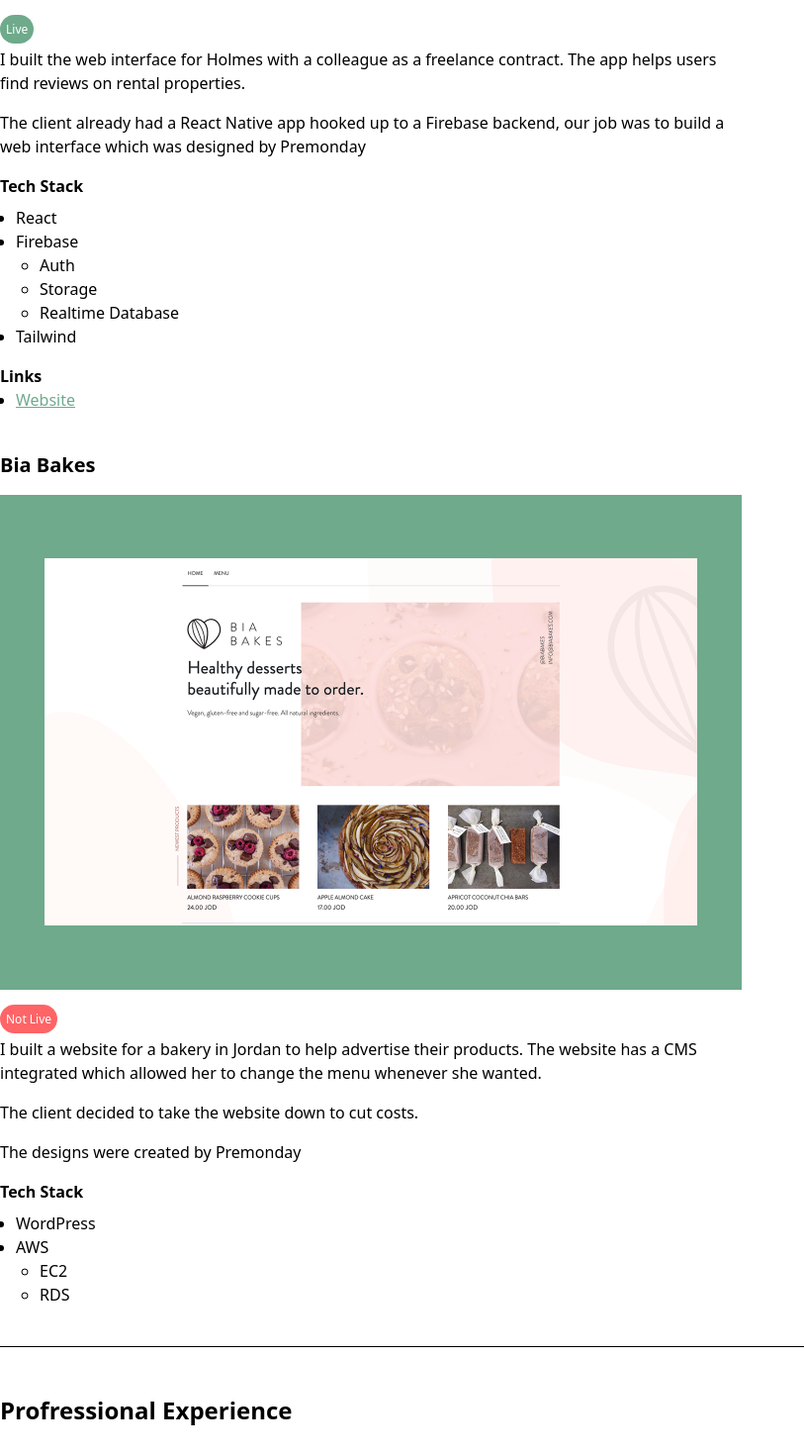
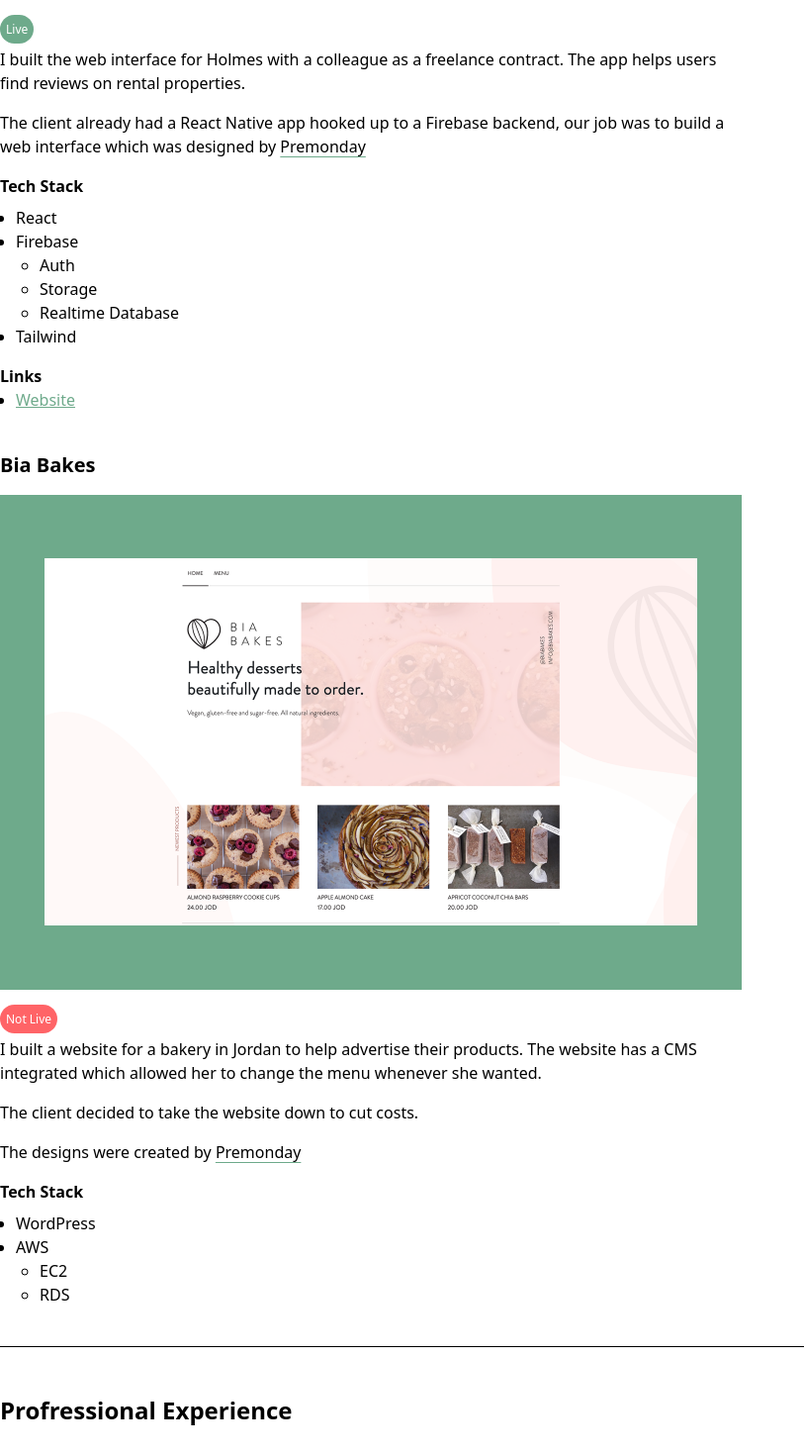
Before and after one commit to SammyAbukmeil/portfolio, a Next.js app: page / in a window 1280 px wide. Shown: the part 2120-3590 px from the top of the page at 99% size, without its empty margins (0-813 px from the left). Built offline with nearby package versions, Linux system fonts and the light colour scheme.

Commit message:
Update link styles

```diff
--- a/app/components/sections/ExperienceSection.tsx
+++ b/app/components/sections/ExperienceSection.tsx
@@ -7,8 +7,7 @@
       <h3 className="font-bold text-2xl">Profressional Experience</h3>
       <Experience title="BrainStation" role="Senior Educator" time="3 years">
         <p>
-          Teaching groups of students on a 3 month software engineering
-          bootcamp.
+          Teaching groups of students on a 3 month software engineering bootcamp
         </p>
         <TechStack>
           <ul className="pl-4">
--- a/app/components/sections/SideProjectSection.tsx
+++ b/app/components/sections/SideProjectSection.tsx
@@ -62,7 +62,11 @@
         <p className="mt-4">
           The client already had a React Native app hooked up to a Firebase
           backend, our job was to build a web interface which was designed by{" "}
-          <a target="_blank" href="https://www.premonday.com">
+          <a
+            className="underline underline-offset-4 decoration-primary"
+            target="_blank"
+            href="https://www.premonday.com"
+          >
             Premonday
           </a>
         </p>
@@ -104,7 +108,11 @@
         </p>
         <p className="mt-4">
           The designs were created by{" "}
-          <a target="_blank" href="https://www.premonday.com">
+          <a
+            className="underline underline-offset-4 decoration-primary"
+            target="_blank"
+            href="https://www.premonday.com"
+          >
             Premonday
           </a>
         </p>
```
